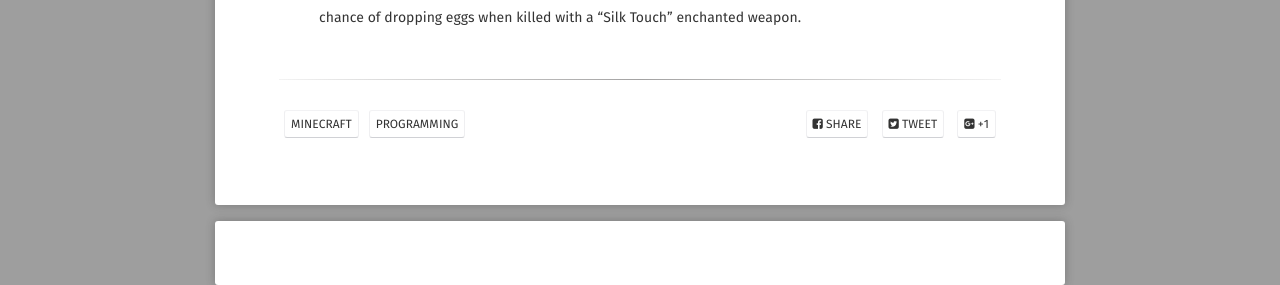
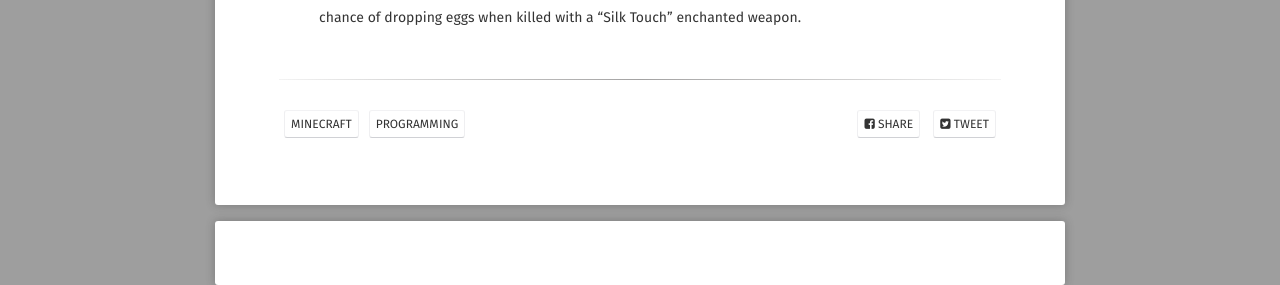
Before and after one commit to MiasmaSpace/MiasmaSpace.github.io, a Jekyll site: the page built from _posts/2020-04-19-Minecraft-Mods.md, in a window 1280 px wide. Shown: the part 804-1089 px from the top of the page. Built offline with Jekyll 4.4.1, drawn with Linux system fonts in a browser that asks for light colours; some web fonts are replaced; comment, search, counter and statistics services are not loaded.

Commit message:
Google Plus is dead

```diff
--- a/_includes/meta.html
+++ b/_includes/meta.html
@@ -8,8 +8,5 @@
     <a href="https://twitter.com/intent/tweet?text={{ site.url }}{{ page.url }}" title="Share on Twitter" class="tag">
         <span class="term"><i class="fa fa-twitter-square"></i> Tweet</span>
     </a>
-    <a href="https://plus.google.com/share?url={{ site.url }}{{ page.url }}" title="Share on Google+" class="tag">
-            <span class="term"><i class="fa fa-google-plus-square"></i> +1</span>
-    </a>
 </span>
 <div style="clear:both"></div>
--- a/_includes/nav.html
+++ b/_includes/nav.html
@@ -19,9 +19,6 @@
                     </li>{% endif %}
                     {% if site.facebook %}<li>
                         <a href="http://facebook.com/{{ site.facebook }}" target="_blank" rel="noopener noreferrer"><i class="fa fa-fw fa-facebook-square"></i> Facebook</a>
-                    </li>{% endif %}
-                    {% if site.google.plus %}<li>
-                        <a href="http://plus.google.com/+{{ site.google.plus }}" target="_blank" rel="noopener noreferrer"><i class="fa fa-fw fa-google-plus-square"></i> Google+</a>
                     </li>{% endif %}
                     {% if site.linkedin %}<li>
                         <a href="http://linkedin.com/in/{{ site.linkedin }}" target="_blank" rel="noopener noreferrer"><i class="fa fa-fw fa-linkedin-square"></i> LinkedIn</a>
--- a/_includes/social-links.html
+++ b/_includes/social-links.html
@@ -3,7 +3,6 @@
                         {% if site.email %}<a class="social-btn" href="mailto:{{ site.email }}" target="_blank" rel="noopener noreferrer"><i class="fa fa-fw fa-envelope-square"></i></a>{% endif %}
                         {% if site.twitter %}<a class="social-btn" href="http://twitter.com/{{ site.twitter }}" target="_blank" rel="noopener noreferrer"><i class="fa fa-fw fa-twitter-square"></i></a>{% endif %}
                         {% if site.facebook %}<a class="social-btn" href="http://facebook.com/{{ site.facebook }}" target="_blank" rel="noopener noreferrer"><i class="fa fa-fw fa-facebook-square"></i></a>{% endif %}
-                        {% if site.google.plus %}<a class="social-btn" href="http://plus.google.com/+{{ site.google.plus }}" target="_blank" rel="noopener noreferrer"><i class="fa fa-fw fa-google-plus-square"></i></a>{% endif %}
                         {% if site.linkedin %}<a class="social-btn" href="http://linkedin.com/in/{{ site.linkedin }}" target="_blank" rel="noopener noreferrer"><i class="fa fa-fw fa-linkedin-square"></i></a>{% endif %}
                         {% if site.xing %}<a class="social-btn" href="http://www.xing.com/profile/{{ site.xing }}" target="_blank" rel="noopener noreferrer"><i class="fa fa-fw fa-xing-square"></i></a>{% endif %}
                         {% if site.instagram %}<a class="social-btn" href="http://instagram.com/{{ site.instagram }}" target="_blank" rel="noopener noreferrer"><i class="fa fa-fw fa-instagram"></i></a>{% endif %}
```
